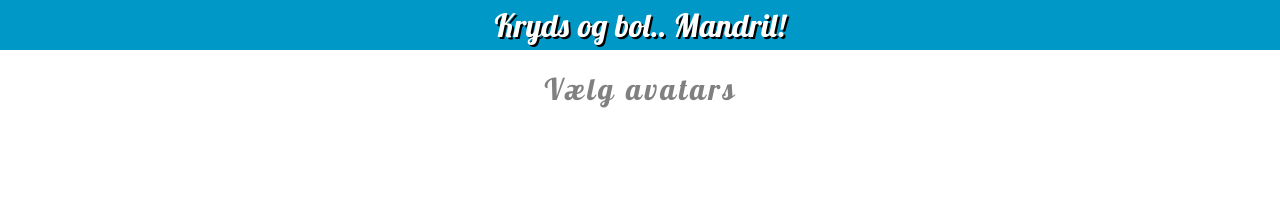
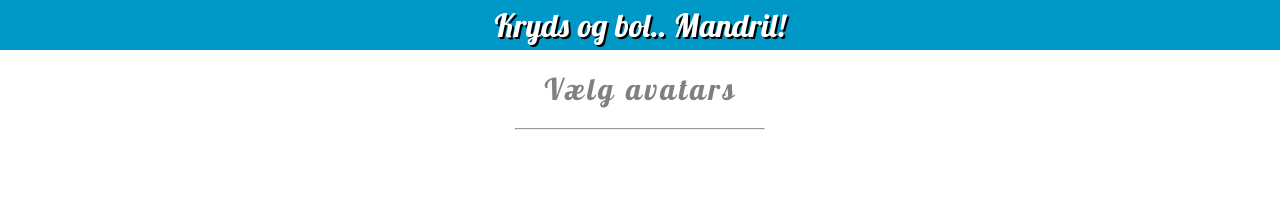
Before and after one commit to jbakchr/tic-tac-toe-mandril, a React (Vite) app: page /game-setup in a window 1280 px wide. Shown: the top 218 px of the page. Built offline with nearby package versions, Linux system fonts and the light colour scheme.

Commit message:
Added divider

```diff
--- /dev/null
+++ b/src/components/common/Divider.jsx
@@ -0,0 +1,7 @@
+export const Divider = () => {
+  return (
+    <div style={{ display: "flex", justifyContent: "center" }}>
+      <hr style={{ width: "250px" }} />
+    </div>
+  );
+};
--- a/src/pages/GameSetupPage.jsx
+++ b/src/pages/GameSetupPage.jsx
@@ -2,6 +2,7 @@ import React from "react";
 import { MainLayout } from "../components/layout/MainLayout";
 import { Navbar } from "../components/navbar/Navbar";
 import { GameSetupHeader } from "../components/game/GameSetupHeader";
+import { Divider } from "../components/common/Divider";
 
 export const GameSetupPage = () => {
   return (
@@ -9,6 +10,7 @@ export const GameSetupPage = () => {
       <Navbar />
       <div style={{ flexGrow: 1 }}>
         <GameSetupHeader />
+        <Divider />
       </div>
     </MainLayout>
   );
```
